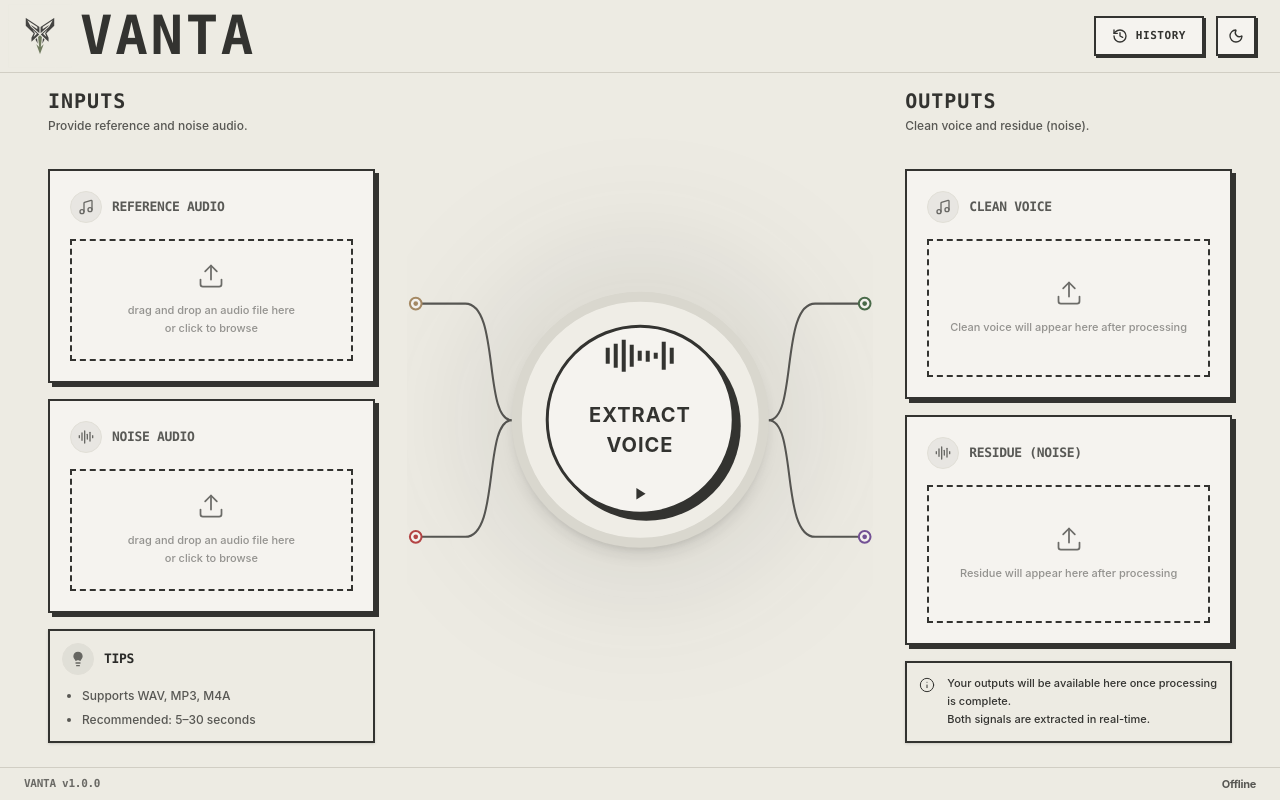
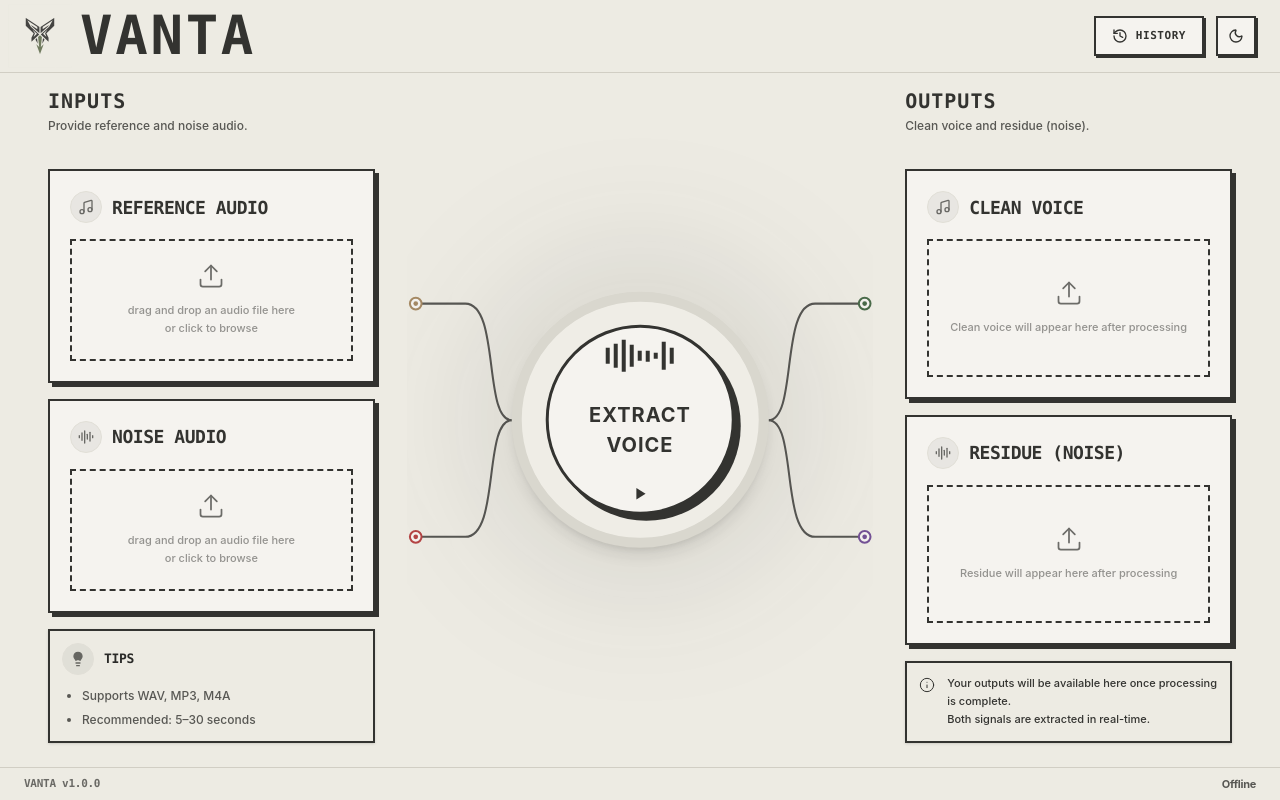
Before and after one commit to Komalpreet2809/Vanta, a Next.js app in the folder web/: page / in a window 1280 px wide. Built offline with nearby package versions, Linux system fonts and the light colour scheme; no server answers.

Commit message:
style: increase AudioCard heading font size for better clarity

```diff
--- a/web/src/components/AudioCard.tsx
+++ b/web/src/components/AudioCard.tsx
@@ -99,7 +99,7 @@ export function AudioCard({
               <AudioLines className="h-4 w-4 opacity-70" />
             )}
           </div>
-          <h3 className="font-mono-heading text-[13px] font-black tracking-tight uppercase opacity-80">
+          <h3 className="font-mono-heading text-[18px] font-black tracking-tight uppercase">
             {heading}
           </h3>
         </div>
```
